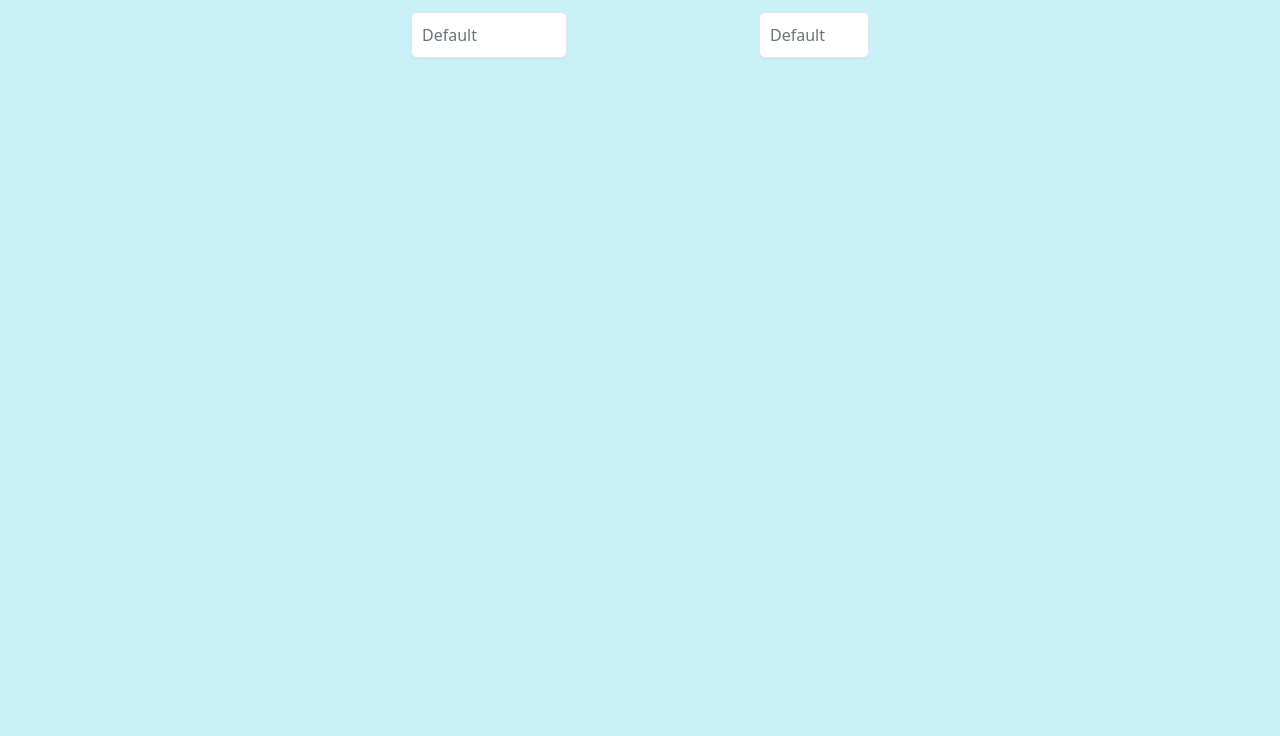
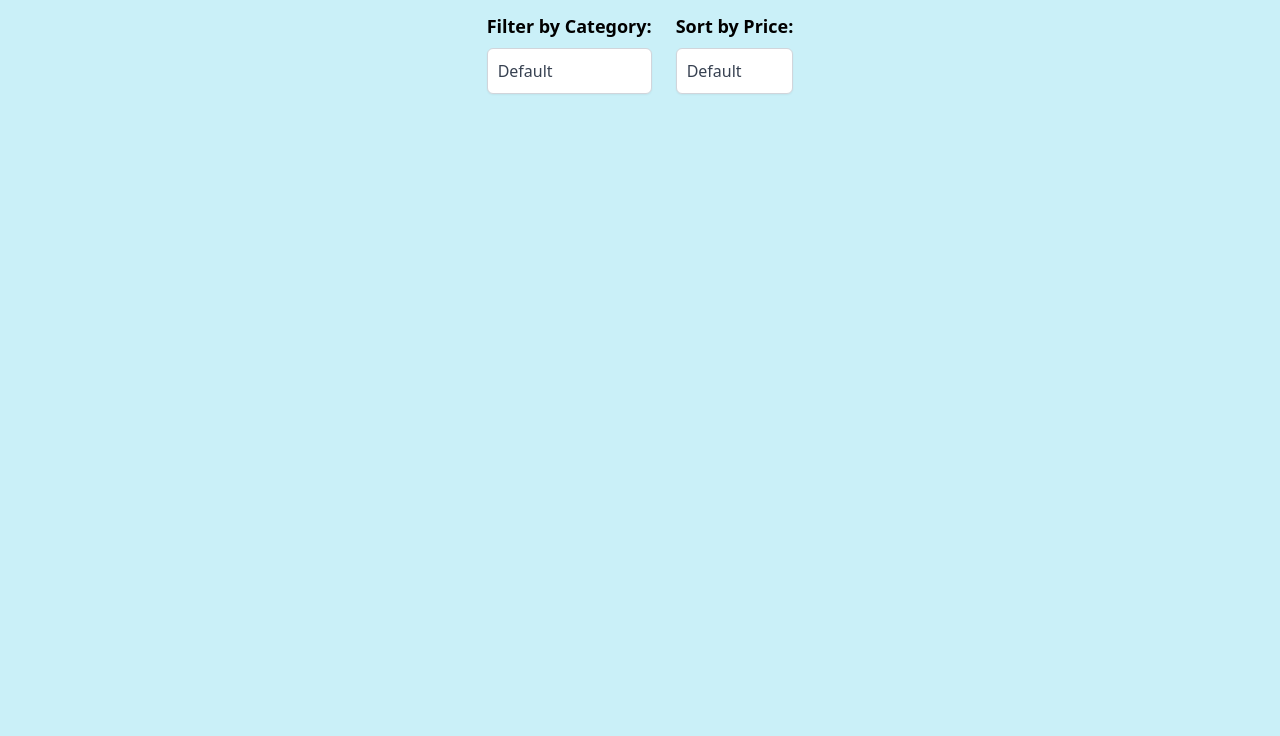
Before and after one commit to InolofatsengMotloba/Module_2_INOMOT520_JSE2407_GroupA_INOLOFATSENG-MOTLOBA_JSF01, a website built with Vite: page index.html in a window 1280 px wide. Shown: the part 64-800 px from the top of the page. Built offline with nearby package versions, Linux system fonts and the light colour scheme; no server answers.

Commit message:
Add styling to the filter & sort elements

```diff
--- a/index.html
+++ b/index.html
@@ -179,13 +179,14 @@
 
     <!-- Filter and Sort -->
     <div
-      class="grid lg:flex gap-y-4 gap-x-48 lg:items-start mt-3 mx-auto justify-center"
+      class="grid lg:flex gap-y-4 gap-x-6 lg:items-start mt-3 mx-auto justify-center"
     >
       <!-- Filter -->
-      <div>
+      <div class="flex flex-col">
+        <p class="text-lg font-semibold mb-2">Filter by Category:</p>
         <select
           id="category-filter"
-          class="p-2.5 text-gray-500 bg-white border rounded-md shadow-sm outline-none appearance-none focus:border-blue-600"
+          class="p-2.5 text-gray-700 bg-white border border-gray-300 rounded-md shadow-sm outline-none appearance-none focus:border-blue-600 focus:ring-1 focus:ring-blue-600"
         >
           <option value="">Default</option>
           <option value="men's clothing">Men's clothing</option>
@@ -196,10 +197,11 @@
       </div>
 
       <!-- Sort -->
-      <div>
+      <div class="flex flex-col">
+        <p class="text-lg font-semibold mb-2">Sort by Price:</p>
         <select
           id="price-sort"
-          class="p-2.5 text-gray-500 bg-white border rounded-md shadow-sm outline-none appearance-none focus:border-blue-600"
+          class="p-2.5 text-gray-700 bg-white border border-gray-300 rounded-md shadow-sm outline-none appearance-none focus:border-blue-600 focus:ring-1 focus:ring-blue-600"
         >
           <option value="default">Default</option>
           <option value="low-to-high">Low to high</option>
```
